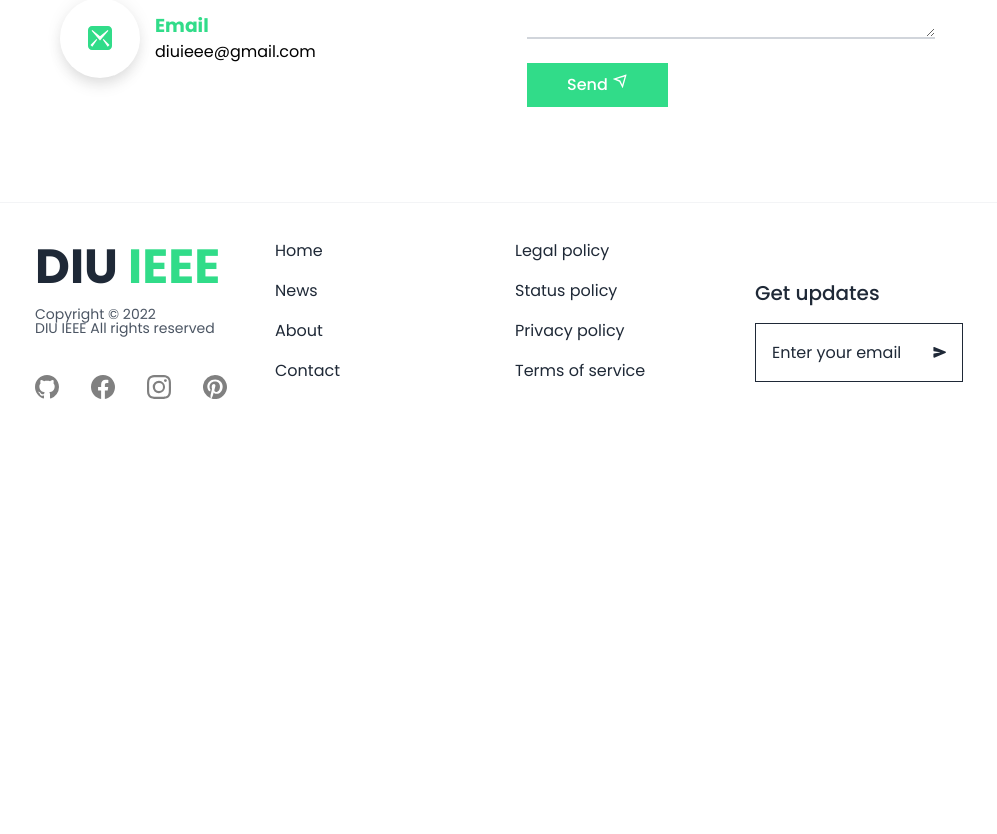
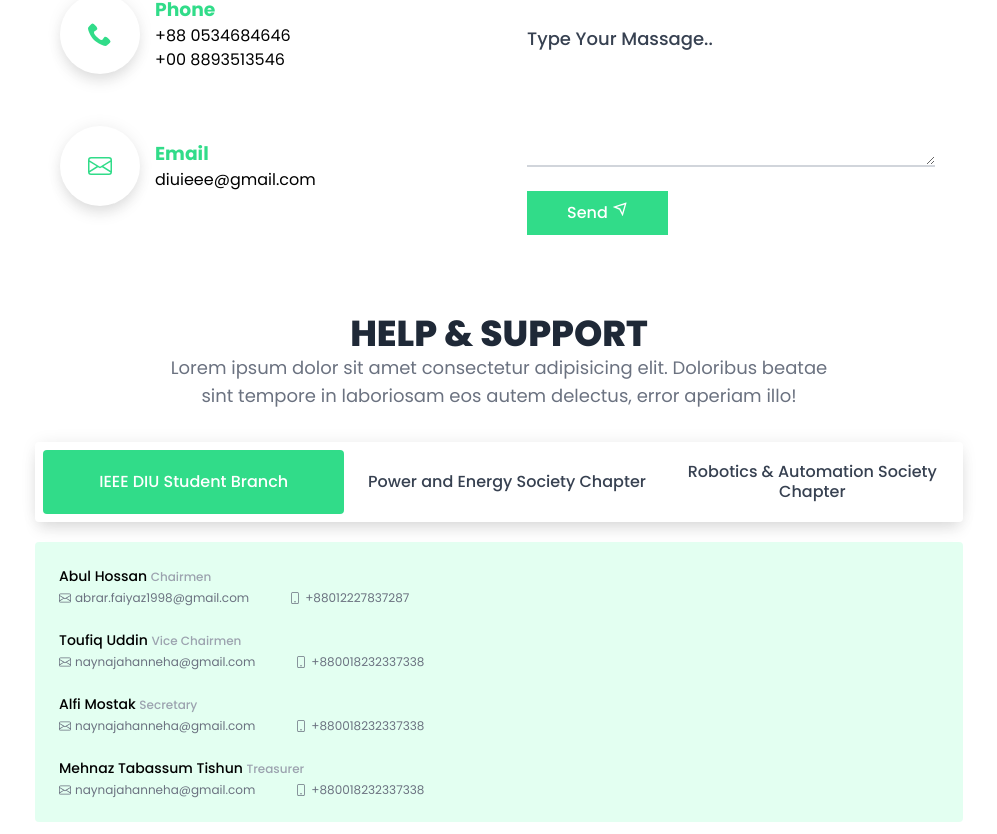
Before and after one commit to adilrion/CSE-IEEE, a React (Create React App) app: page /contact in a window 1280 px wide. Shown: the part 466-1300 px from the top of the page, without its empty margins (141-1138 px from the left). Before the commit the page ends 905 px from the top, so only its background shows below. Built offline with nearby package versions, Linux system fonts and the light colour scheme.

Commit message:
help and support section added

```diff
--- a/src/Components/Pages/Committee/Committee.js
+++ b/src/Components/Pages/Committee/Committee.js
@@ -6,6 +6,7 @@ import {
   BsInstagram,
   BsPinterest,
   BsArrowRight,
+  BsEnvelope,
 } from "react-icons/bs";
 
 const committee = [
@@ -123,7 +124,7 @@ const Committee = () => {
                       to="#"
                       className=" text-xl text-[#808080]  hover:text-[#c8232c] transition ease-in-out duration-300"
                     >
-                      <BsPinterest />
+                      <BsEnvelope />
                     </Link>
                   </div>
                 </div>
--- a/src/Components/Pages/Contact/Contact.css
+++ b/src/Components/Pages/Contact/Contact.css
@@ -22,3 +22,9 @@
 .c-address-details > h3 {
   color: #31dc89;
 }
+
+.help-section {
+  box-shadow: 0px 0px 18px -3px rgba(0, 0, 0, 0.1),
+    0px 10px 15px -3px rgba(0, 0, 0, 0.1);
+  background-color: white;
+}
--- a/src/Components/Pages/Contact/Contact.js
+++ b/src/Components/Pages/Contact/Contact.js
@@ -1,13 +1,25 @@
 import React from "react";
 import "./Contact.css";
 import { ImLocation2, ImMail3, ImPhone } from "react-icons/im";
+import { BsEnvelope } from "react-icons/bs";
 import { RiSendPlaneLine } from "react-icons/ri";
+import HelpAndSupport from "./HelpAndSupport";
 
 const Contact = () => {
   return (
     <section>
-      <div className="px-5 lg:px-44 sm:px-10 sm:px-10 py-20">
-        <div className="grid grid-cols-2">
+      <div className="px-5 lg:px-44 sm:px-10 sm:px-10 py-20 ">
+        <div className="text-center mb-8">
+          <h1 className="uppercase xl:text-4xl text-3xl text-center text-gray-800 font-extrabold sm:w-4/6 w-5/6 mx-auto">
+            Drop Massage
+          </h1>
+          <p className="text-gray-500 text-lg text-center font-normal">
+            Lorem ipsum dolor sit amet consectetur adipisicing elit. Doloribus
+            beatae <br /> sint tempore in laboriosam eos autem delectus, error
+            aperiam illo!
+          </p>
+        </div>
+        <div className="grid grid-cols-1 md:grid-cols-2 ">
           <div className="col-span-1 flex flex-col gap-3">
             <div className="c-address">
               <p className="c-address-icon">
@@ -34,7 +46,7 @@ const Contact = () => {
             </div>
             <div className="c-address">
               <p className="c-address-icon">
-                <ImMail3 />
+                <BsEnvelope />
               </p>
               <div className="c-address-details">
                 <h3>Email</h3>
@@ -103,6 +115,8 @@ const Contact = () => {
             </form>
           </div>
         </div>
+
+        <HelpAndSupport />
       </div>
     </section>
   );
--- /dev/null
+++ b/src/Components/Pages/Contact/HelpAndSupport.js
@@ -0,0 +1,202 @@
+import { useState } from "react";
+import { Tab } from "@headlessui/react";
+import { BsEnvelope, BsPhone } from "react-icons/bs";
+
+import "./Contact.css";
+
+function classNames(...classes) {
+  return classes.filter(Boolean).join(" ");
+}
+
+export default function HelpAndSupport() {
+  let [categories] = useState({
+    "IEEE DIU Student Branch": [
+      {
+        id: 1,
+        name: "abul hossan",
+        title: "Chairmen",
+        email: "abrar.faiyaz1998@gmail.com",
+        phone: "+88012227837287",
+      },
+      {
+        id: 2,
+        name: "Toufiq uddin",
+        title: "Vice Chairmen",
+        email: "naynajahanneha@gmail.com",
+        phone: "+880018232337338",
+      },
+      {
+        id: 3,
+        name: "Alfi Mostak",
+        title: "Secretary",
+        email: "naynajahanneha@gmail.com",
+        phone: "+880018232337338",
+      },
+      {
+        id: 4,
+        name: "Mehnaz Tabassum Tishun",
+        title: "Treasurer",
+        email: "naynajahanneha@gmail.com",
+        phone: "+880018232337338",
+      },
+    ],
+    "Power and Energy Society Chapter": [
+      {
+        id: 1,
+        name: "hossan",
+        title: "Chairmen",
+        email: "abrar.faiyaz1998@gmail.com",
+        phone: "+88012227837287",
+      },
+      {
+        id: 2,
+        name: "hasnta Toufiq uddin",
+        title: "Vice Chairmen",
+        email: "naynajahanneha@gmail.com",
+        phone: "+880018232337338",
+      },
+      {
+        id: 3,
+        name: "kalf Alfi Mostak",
+        title: "Secretary",
+        email: "naynajahanneha@gmail.com",
+        phone: "+880018232337338",
+      },
+      {
+        id: 4,
+        name: "Mehnaz Tabassum Tishun",
+        title: "Treasurer",
+        email: "naynajahanneha@gmail.com",
+        phone: "+880018232337338",
+      },
+      {
+        id: 4,
+        name: "Mehnaz Tabassum Tishun",
+        title: "Treasurer",
+        email: "naynajahanneha@gmail.com",
+        phone: "+880018232337338",
+      },
+      {
+        id: 4,
+        name: "Mehnaz Tabassum Tishun",
+        title: "Treasurer",
+        email: "naynajahanneha@gmail.com",
+        phone: "+880018232337338",
+      },
+    ],
+    "Robotics & Automation Society Chapter": [
+      {
+        id: 1,
+        name: "abul hossan",
+        title: "Chairmen",
+        email: "abrar.faiyaz1998@gmail.com",
+        phone: "+88012227837287",
+      },
+      {
+        id: 2,
+        name: "Toufiq uddin",
+        title: "Vice Chairmen",
+        email: "naynajahanneha@gmail.com",
+        phone: "+880018232337338",
+      },
+      {
+        id: 3,
+        name: "Alfi Mostak",
+        title: "Secretary",
+        email: "naynajahanneha@gmail.com",
+        phone: "+880018232337338",
+      },
+      {
+        id: 4,
+        name: "Mehnaz Tabassum Tishun",
+        title: "Treasurer",
+        email: "naynajahanneha@gmail.com",
+        phone: "+880018232337338",
+      },
+    ],
+  });
+
+  return (
+    <div className="w-full px-2 py-16 sm:px-0">
+      <div className="text-center mb-8">
+        <h1 className="uppercase xl:text-4xl text-3xl text-center text-gray-800 font-extrabold sm:w-4/6 w-5/6 mx-auto">
+          Help & support
+        </h1>
+        <p className="text-gray-500 text-lg text-center font-normal">
+          Lorem ipsum dolor sit amet consectetur adipisicing elit. Doloribus
+          beatae <br /> sint tempore in laboriosam eos autem delectus, error
+          aperiam illo!
+        </p>
+      </div>
+      <Tab.Group>
+        <div className="">
+          <Tab.List className="flex space-x-1  rounded min-h-[80px] help-section mb-5">
+            {Object.keys(categories).map((category) => (
+              <Tab
+                key={category}
+                className={({ selected }) =>
+                  classNames(
+                    "w-full rounded m-2 py-2.5 text-md font-medium leading-5",
+                    "focus:outline-none",
+                    selected
+                      ? "bg-[#31dc89] text-white"
+                      : " hover:bg-white/[0.12]  text-gray-700"
+                  )
+                }
+              >
+                {category}
+              </Tab>
+            ))}
+          </Tab.List>
+          <Tab.Panels className="">
+            {Object.values(categories).map((posts, idx) => (
+              <Tab.Panel
+                key={idx}
+                className={classNames(
+                  "rounded bg-[#d3ffeaa3] p-3",
+                  "focus:outline-none "
+                )}
+              >
+                <ul>
+                  {posts.map((post) => (
+                    <li key={post.id} className="relative rounded-md p-3">
+                      <h3 className="text-sm font-medium leading-5 capitalize">
+                        {post.name}{" "}
+                        <span className="text-xs text-gray-400">
+                          {post.title}
+                        </span>
+                      </h3>
+
+                      <ul className="mt-1 flex flex-wrap  text-xs font-normal gap-2 md:gap-10 leading-4 text-gray-500">
+                        <li className="inline-flex gap-1 justify-center items-center">
+                          <span>
+                            <BsEnvelope />
+                          </span>
+                          {post.email}
+                        </li>
+                        <li className="inline-flex gap-1 justify-center items-center">
+                          <span>
+                            <BsPhone />
+                          </span>
+                          {post.phone}
+                        </li>
+                      </ul>
+
+                      <a
+                        href="#"
+                        className={classNames(
+                          "absolute inset-0 rounded-md",
+                          "ring-blue-400 focus:z-10 focus:outline-none focus:ring-2"
+                        )}
+                      />
+                    </li>
+                  ))}
+                </ul>
+              </Tab.Panel>
+            ))}
+          </Tab.Panels>
+        </div>
+      </Tab.Group>
+    </div>
+  );
+}
--- a/src/Components/Shared/Footer/Footer.js
+++ b/src/Components/Shared/Footer/Footer.js
@@ -4,7 +4,7 @@ import { BsFacebook, BsGithub, BsInstagram, BsPinterest } from "react-icons/bs";
 
 const Footer = () => {
   return (
-    <div className="mx-auto container px-5 lg:px-44 sm:px-10 sm:px-10 py-10 border-t border-gray-100">
+    <div className="mx-auto container px-5 lg:px-44 sm:px-10 sm:px-10 py-10 border-t border-gray-100 bg-gray-100">
       <div className="grid grid-cols-2 md:grid-cols-3 lg:grid-cols-3 xl:grid-cols-4 md:gap-8 gap-4">
         <div className="flex flex-col flex-shrink-0">
           <div>
```
